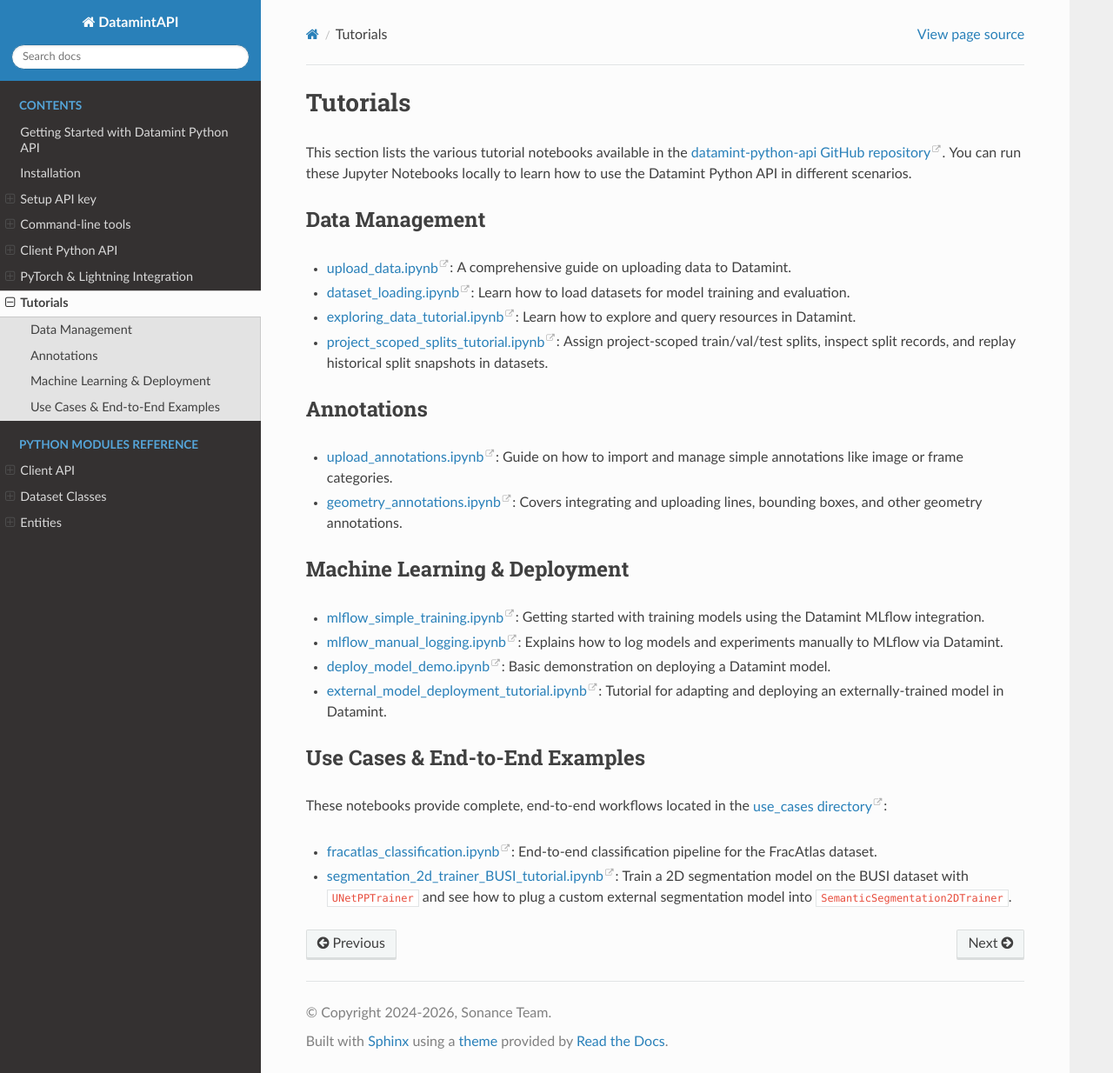
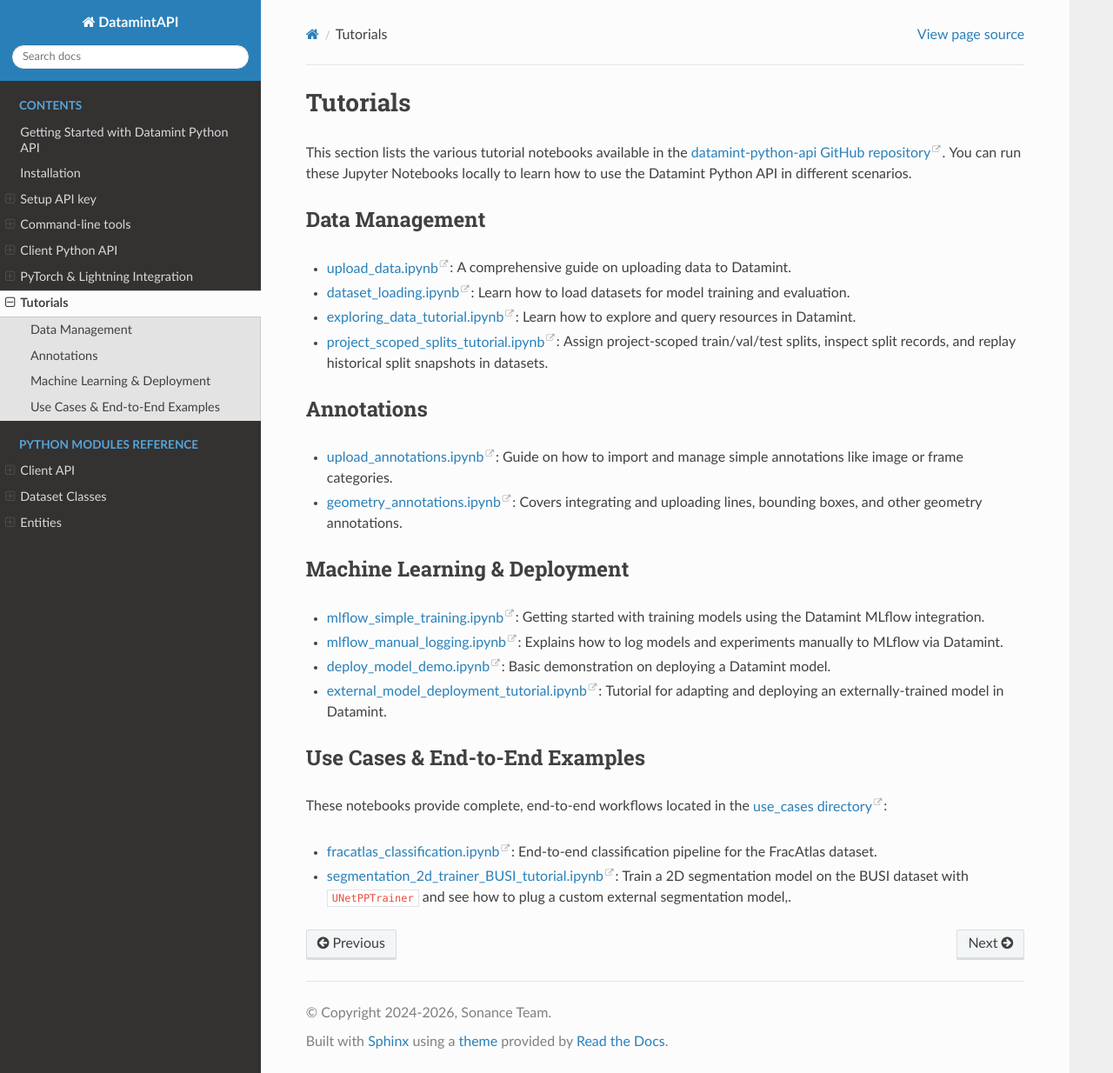
Before and after one commit to SonanceAI/datamint-python-api, a Sphinx documentation site: the page built from docs/source/tutorials.rst, in a window 1280 px wide and 1234 px high. Shown: the whole window at 87% size. Built offline with Sphinx 7.4.7 and the Read the Docs theme 3.1.0, drawn with Linux system fonts in a browser that asks for light colours; pages that are not in the unit, such as notebooks, are missing from menus.

Commit message:
better doc

```diff
--- a/docs/source/tutorials.rst
+++ b/docs/source/tutorials.rst
@@ -31,4 +31,4 @@ Use Cases & End-to-End Examples
 These notebooks provide complete, end-to-end workflows located in the `use_cases directory <https://github.com/SonanceAI/datamint-python-api/tree/main/notebooks/use_cases>`_:
 
 * `fracatlas_classification.ipynb <https://github.com/SonanceAI/datamint-python-api/blob/main/notebooks/use_cases/fracatlas_classification.ipynb>`_: End-to-end classification pipeline for the FracAtlas dataset.
-* `segmentation_2d_trainer_BUSI_tutorial.ipynb <https://github.com/SonanceAI/datamint-python-api/blob/main/notebooks/use_cases/segmentation_2d_trainer_BUSI_tutorial.ipynb>`_: Train a 2D segmentation model on the BUSI dataset with ``UNetPPTrainer`` and see how to plug a custom external segmentation model into ``SemanticSegmentation2DTrainer``.
+* `segmentation_2d_trainer_BUSI_tutorial.ipynb <https://github.com/SonanceAI/datamint-python-api/blob/main/notebooks/use_cases/segmentation_2d_trainer_BUSI_tutorial.ipynb>`_: Train a 2D segmentation model on the BUSI dataset with ``UNetPPTrainer`` and see how to plug a custom external segmentation model,.
```
Also changed, not shown: 1 other file.
